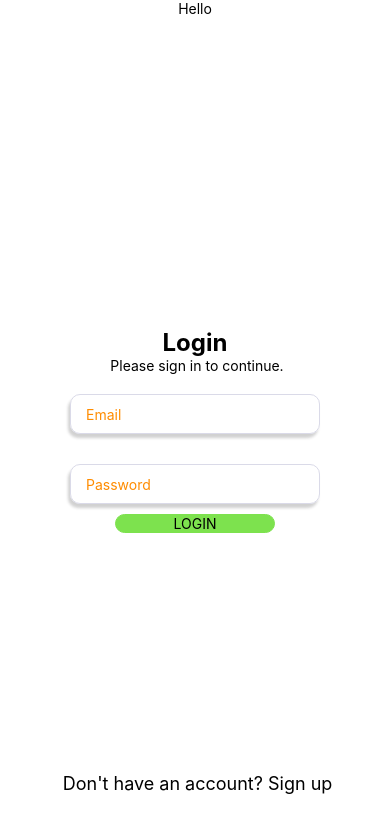
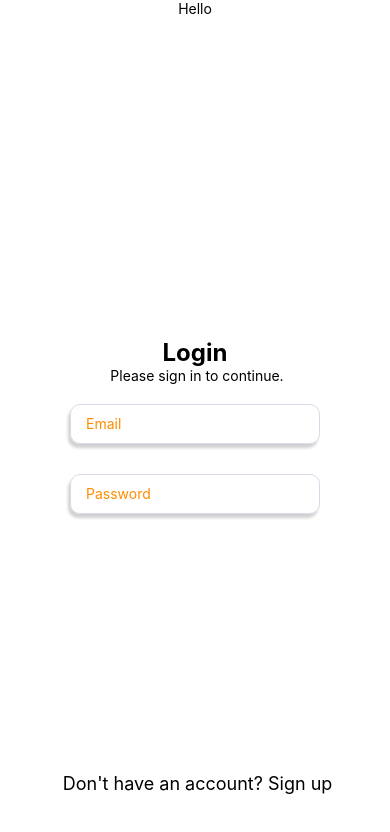
Before and after one commit to AnishShahi123/ProjectAssignment, a React Native app: screen / in a window 390 px wide. Shown: the top 832 px of the page. Built offline with nearby package versions, Linux system fonts and the light colour scheme.

Commit message:
button need to be added on login page

```diff
--- a/screens/Login.js
+++ b/screens/Login.js
@@ -1,12 +1,5 @@
 import React, { useState } from "react";
-import {
-  StyleSheet,
-  Text,
-  View,
-  TextInput,
-  Button,
-  TouchableOpacity,
-} from "react-native";
+import { StyleSheet, Text, View, TextInput } from "react-native";
 
 const LoginPage = () => {
   const [email, setEmail] = useState("");
@@ -37,9 +30,8 @@ const LoginPage = () => {
           style={styles.input}
         />
       </View>
-      <TouchableOpacity style={styles.buttonStyle}>
-        <Text>LOGIN</Text>
-      </TouchableOpacity>
+      <View></View>
+
       <Text style={styles.bottomText}> Don't have an account? Sign up</Text>
     </View>
   );
@@ -76,15 +68,6 @@ const styles = StyleSheet.create({
     shadowRadius: 3,
     borderColor: "#dadae8",
   },
-  buttonStyle: {
-    width: "50%",
-    backgroundColor: "#7DE24E",
-    borderWidth: 1,
-    color: "#FFFFFF",
-    borderColor: "#7DE24E",
-    alignItems: "center",
-    borderRadius: 10,
-  },
   bottomText: {
     color: "black",
     fontSize: 18,
```
